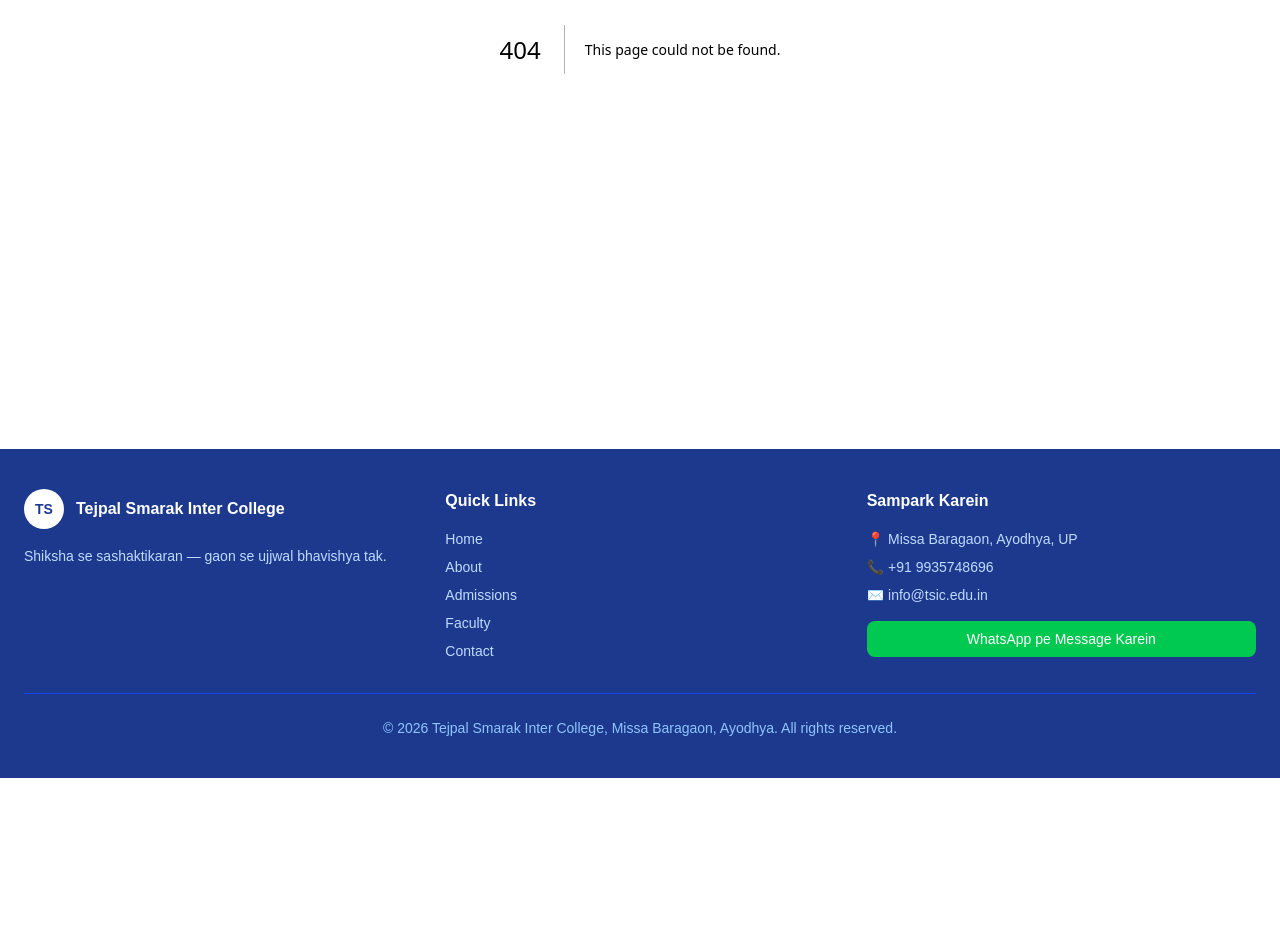
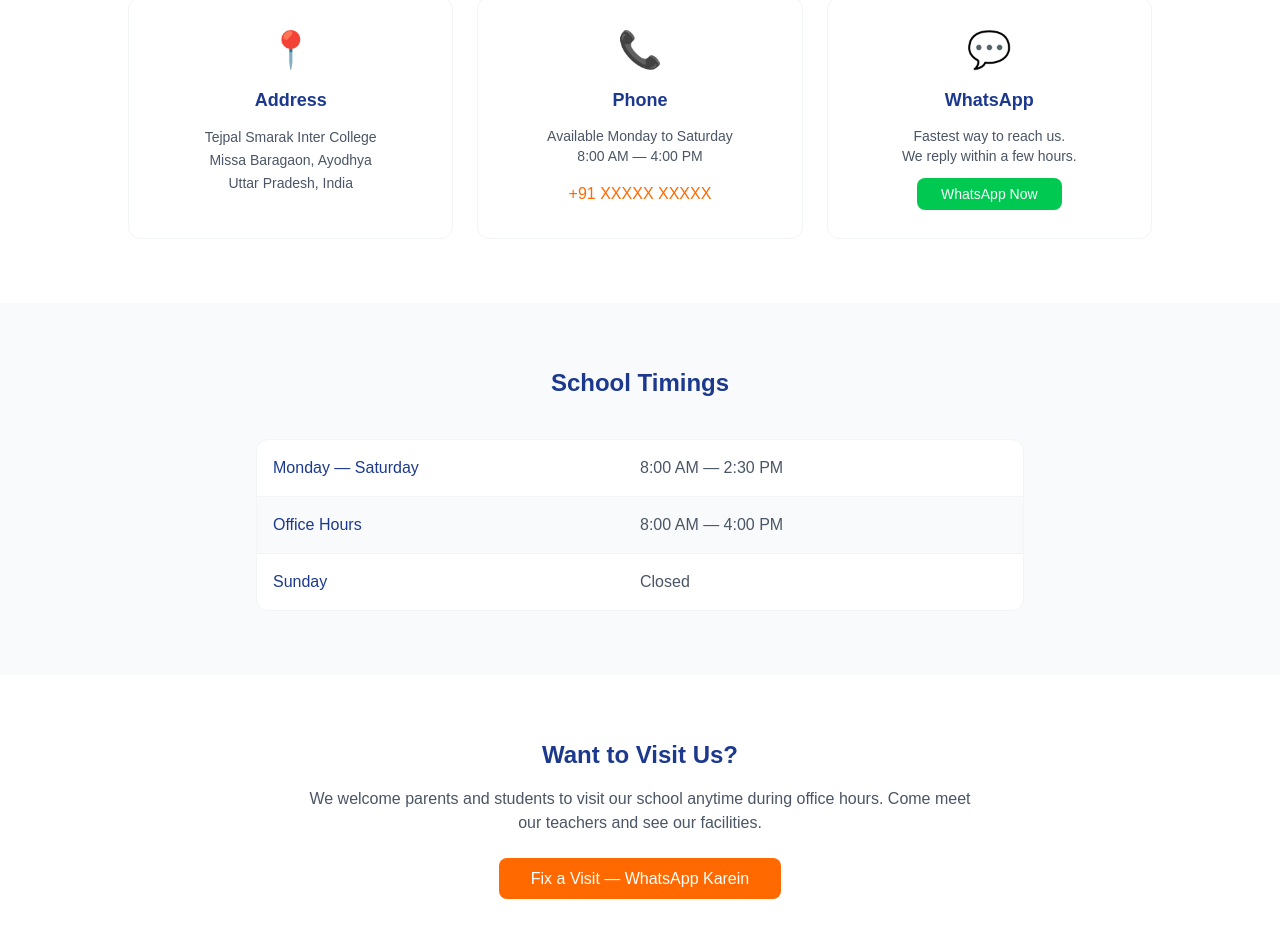
Before and after one commit to RajaBhavesh/tpsic-digital, a Next.js app: page /contact in a window 1280 px wide. Before the commit this address had no page. Shown: the part 460-1412 px from the top of the page. Before the commit the page ends 1238 px from the top, so only its background shows below. Built offline with nearby package versions, Linux system fonts and the light colour scheme.

Commit message:
feat: add Faculty and Contact pages

```diff
--- /dev/null
+++ b/src/app/contact/page.tsx
@@ -0,0 +1,110 @@
+export default function Contact() {
+  return (
+    <main>
+      {/* Hero */}
+      <section className="bg-gradient-to-b from-blue-50 to-white py-16 px-6 text-center">
+        <div className="max-w-4xl mx-auto">
+          <p className="text-orange-500 font-medium text-sm uppercase tracking-widest mb-4">
+            Sampark Karein
+          </p>
+          <h1 className="text-4xl font-bold text-blue-900 mb-6">
+            Contact Us
+          </h1>
+          <p className="text-gray-600 text-lg max-w-2xl mx-auto">
+            Have questions? We are here to help. Reach out to us
+            via WhatsApp, phone, or visit us directly.
+          </p>
+        </div>
+      </section>
+
+      {/* Contact Cards */}
+      <section className="py-16 px-6">
+        <div className="max-w-5xl mx-auto grid grid-cols-1 md:grid-cols-3 gap-6">
+          <div className="bg-white rounded-xl p-8 border border-gray-100 text-center">
+            <div className="text-4xl mb-4">📍</div>
+            <h3 className="font-bold text-blue-900 text-lg mb-3">Address</h3>
+            <p className="text-gray-600 text-sm leading-relaxed">
+              Tejpal Smarak Inter College<br />
+              Missa Baragaon, Ayodhya<br />
+              Uttar Pradesh, India
+            </p>
+          </div>
+          <div className="bg-white rounded-xl p-8 border border-gray-100 text-center">
+            <div className="text-4xl mb-4">📞</div>
+            <h3 className="font-bold text-blue-900 text-lg mb-3">Phone</h3>
+            <p className="text-gray-600 text-sm mb-4">
+              Available Monday to Saturday<br />
+              8:00 AM — 4:00 PM
+            </p>
+            <a
+              href="tel:+91XXXXXXXXXX"
+              className="text-orange-500 font-medium hover:text-orange-600"
+            >
+              +91 XXXXX XXXXX
+            </a>
+          </div>
+          <div className="bg-white rounded-xl p-8 border border-gray-100 text-center">
+            <div className="text-4xl mb-4">💬</div>
+            <h3 className="font-bold text-blue-900 text-lg mb-3">WhatsApp</h3>
+            <p className="text-gray-600 text-sm mb-4">
+              Fastest way to reach us.<br />
+              We reply within a few hours.
+            </p>
+            <a
+              href="https://wa.me/91XXXXXXXXXX"
+              target="_blank"
+              rel="noopener noreferrer"
+              className="bg-green-500 hover:bg-green-600 text-white text-sm font-medium px-6 py-2 rounded-lg transition-colors"
+            >
+              WhatsApp Now
+            </a>
+          </div>
+        </div>
+      </section>
+
+      {/* Timing */}
+      <section className="bg-gray-50 py-16 px-6">
+        <div className="max-w-3xl mx-auto">
+          <h2 className="text-2xl font-bold text-blue-900 text-center mb-10">
+            School Timings
+          </h2>
+          <div className="bg-white rounded-xl border border-gray-100 overflow-hidden">
+            <div className="grid grid-cols-2 border-b border-gray-100 p-4">
+              <p className="font-medium text-blue-900">Monday — Saturday</p>
+              <p className="text-gray-600">8:00 AM — 2:30 PM</p>
+            </div>
+            <div className="grid grid-cols-2 border-b border-gray-100 p-4 bg-gray-50">
+              <p className="font-medium text-blue-900">Office Hours</p>
+              <p className="text-gray-600">8:00 AM — 4:00 PM</p>
+            </div>
+            <div className="grid grid-cols-2 p-4">
+              <p className="font-medium text-blue-900">Sunday</p>
+              <p className="text-gray-600">Closed</p>
+            </div>
+          </div>
+        </div>
+      </section>
+
+      {/* CTA */}
+      <section className="py-16 px-6 text-center">
+        <div className="max-w-2xl mx-auto">
+          <h2 className="text-2xl font-bold text-blue-900 mb-4">
+            Want to Visit Us?
+          </h2>
+          <p className="text-gray-600 mb-8">
+            We welcome parents and students to visit our school anytime
+            during office hours. Come meet our teachers and see our facilities.
+          </p>
+          <a
+            href="https://wa.me/91XXXXXXXXXX"
+            target="_blank"
+            rel="noopener noreferrer"
+            className="bg-orange-500 hover:bg-orange-600 text-white font-medium px-8 py-3 rounded-lg transition-colors"
+          >
+            Fix a Visit — WhatsApp Karein
+          </a>
+        </div>
+      </section>
+    </main>
+  );
+}
--- /dev/null
+++ b/src/app/faculty/page.tsx
@@ -0,0 +1,94 @@
+export default function Faculty() {
+  const teachers = [
+    {
+      name: "Mr. [Teacher Name]",
+      subject: "Mathematics",
+      qualification: "M.Sc., B.Ed.",
+      experience: "10+ years",
+    },
+    {
+      name: "Mr. [Teacher Name]",
+      subject: "Science",
+      qualification: "M.Sc., B.Ed.",
+      experience: "8+ years",
+    },
+    {
+      name: "Mrs. [Teacher Name]",
+      subject: "Hindi",
+      qualification: "M.A., B.Ed.",
+      experience: "12+ years",
+    },
+    {
+      name: "Mr. [Teacher Name]",
+      subject: "English",
+      qualification: "M.A., B.Ed.",
+      experience: "6+ years",
+    },
+    {
+      name: "Mr. [Teacher Name]",
+      subject: "Social Science",
+      qualification: "M.A., B.Ed.",
+      experience: "9+ years",
+    },
+    {
+      name: "Mrs. [Teacher Name]",
+      subject: "Sanskrit",
+      qualification: "M.A., B.Ed.",
+      experience: "7+ years",
+    },
+  ];
+
+  return (
+    <main>
+      {/* Hero */}
+      <section className="bg-gradient-to-b from-blue-50 to-white py-16 px-6 text-center">
+        <div className="max-w-4xl mx-auto">
+          <p className="text-orange-500 font-medium text-sm uppercase tracking-widest mb-4">
+            Hamare Shikshak
+          </p>
+          <h1 className="text-4xl font-bold text-blue-900 mb-6">
+            Our Faculty
+          </h1>
+          <p className="text-gray-600 text-lg max-w-2xl mx-auto">
+            Our dedicated and experienced teachers are committed to bringing
+            out the best in every student.
+          </p>
+        </div>
+      </section>
+
+      {/* Faculty Grid */}
+      <section className="py-16 px-6">
+        <div className="max-w-5xl mx-auto grid grid-cols-1 md:grid-cols-3 gap-6">
+          {teachers.map((teacher, index) => (
+            <div key={index} className="bg-white rounded-xl p-6 border border-gray-100 text-center hover:shadow-md transition-shadow">
+              <div className="w-16 h-16 rounded-full bg-blue-100 text-blue-900 flex items-center justify-center font-bold text-xl mx-auto mb-4">
+                {teacher.subject[0]}
+              </div>
+              <h3 className="font-bold text-blue-900 text-lg mb-1">{teacher.name}</h3>
+              <p className="text-orange-500 font-medium text-sm mb-3">{teacher.subject}</p>
+              <div className="border-t border-gray-100 pt-3 space-y-1">
+                <p className="text-gray-500 text-sm">{teacher.qualification}</p>
+                <p className="text-gray-400 text-xs">{teacher.experience} experience</p>
+              </div>
+            </div>
+          ))}
+        </div>
+      </section>
+
+      {/* Principal Note */}
+      <section className="bg-blue-900 py-16 px-6 text-center">
+        <div className="max-w-3xl mx-auto">
+          <p className="text-orange-400 font-medium text-sm uppercase tracking-widest mb-4">
+            Principal's Message
+          </p>
+          <p className="text-white text-lg leading-relaxed mb-6">
+            "At Tejpal Smarak Inter College, we believe every child has
+            unlimited potential. Our teachers don't just teach — they inspire,
+            guide, and shape the future of our nation."
+          </p>
+          <p className="text-blue-200 font-medium">— Principal, TSIC</p>
+        </div>
+      </section>
+    </main>
+  );
+}
```
